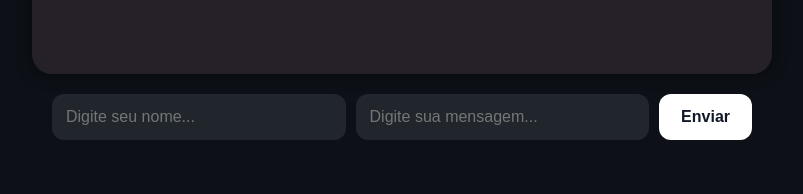
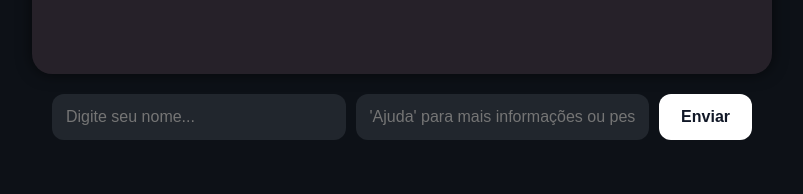
Before and after one commit to Gabrielmilitz/Nicole, a Flask app: page / in a window 1280 px wide. Shown: the part 606-800 px from the top of the page, without its empty margins (238-1041 px from the left). Run offline with Flask 3, Linux system fonts and the light colour scheme.

Commit message:
Update index.html

```diff
--- a/templates/index.html
+++ b/templates/index.html
@@ -11,7 +11,7 @@
     <div id="chat" class="chat-container"></div>
     <form id="formulario">
         <input type="text" id="nome" placeholder="Digite seu nome..." required>
-        <input type="text" id="mensagem" placeholder="Digite sua mensagem..." required>
+        <input type="text" id="mensagem" placeholder="'Ajuda' para mais informações ou pesquise sobre algum assunto" required>
         <button type="submit">Enviar</button>
     </form>
     <script src="/static/js/script.js"></script>
```
